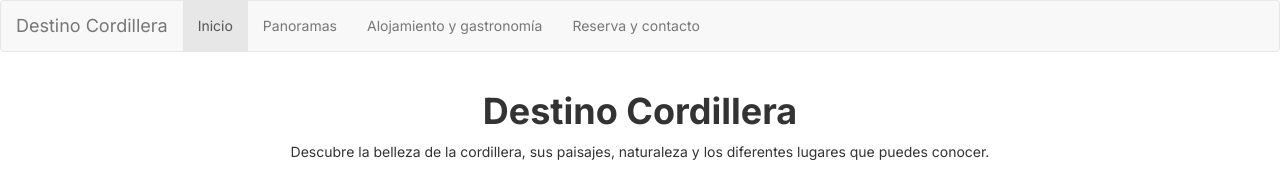
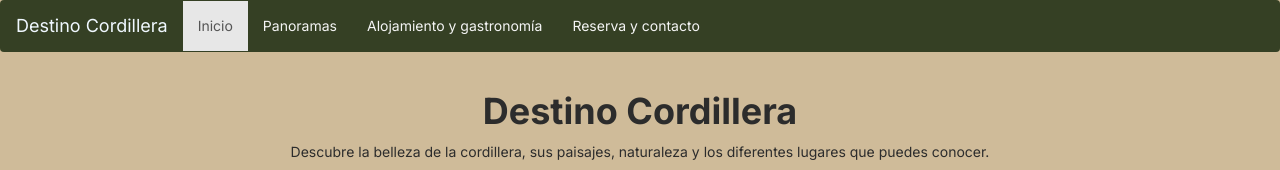
Before and after one commit to Benja-ms/PR1-DW, a plain HTML site: page proyecto/index.html in a window 1280 px wide. Shown: the top 170 px of the page. Drawn offline with nearby package versions, Linux system fonts and the light colour scheme.

Commit message:
Cambios visuales

```diff
--- a/proyecto/css/style.css
+++ b/proyecto/css/style.css
@@ -1,13 +1,19 @@
 @import url('https://fonts.googleapis.com/css2?family=Inter:wght@100..900&display=swap');
+
 
 body {
   display: flex;
   flex-direction: column;
   min-height: 100vh;
   font-family: 'Inter', sans-serif;
-  background-color: white;
+  background-color: #cfbb99;
+  color: #2c2c2c;
 }
 
+.navbar-default{
+  background-color: #354024;
+  border-color: transparent;
+}
 .head {
   font-family: "Inter";
 }
@@ -74,10 +80,12 @@ body {
 
 /*------------Text Interaccion------------*/
 
+
 .text-interaction :hover{
+  transform: scale(1.06);
 
-  transition: 100ms ease;
 }
+
 
 
 /*------------Config Carrusel------------*/
@@ -120,6 +128,7 @@ footer.seccion {
   object-fit: fill;
   background-color: whitesmoke;
   color: black;
+  background-color: #7F945A;
 }
 
 
--- a/proyecto/index.html
+++ b/proyecto/index.html
@@ -38,31 +38,31 @@
 
         </button>
 
-        <a class="navbar-brand" href="index.html">
+        <a class="navbar-brand" href="index.html" style="color: aliceblue;">
           Destino Cordillera
         </a>
 
       </div>
 
 
-      <div class="collapse navbar-collapse" id="menu-principal">
+      <div  class="collapse navbar-collapse" id="menu-principal">
 
         <ul class="nav navbar-nav">
 
           <li class="active">
-            <a href="index.html">Inicio</a>
+            <a href="index.html" >Inicio</a>
           </li>
 
           <li class="text-interaction">
-            <a href="panoramas.html">Panoramas</a>
+            <a href="panoramas.html" style="color: whitesmoke;">Panoramas</a>
           </li>
 
           <li class="text-interaction">
-            <a href="alojamiento_gastronomia.html">Alojamiento y gastronomía</a>
+            <a style="color: whitesmoke;" href="alojamiento_gastronomia.html">Alojamiento y gastronomía</a>
           </li>
 
           <li class="text-interaction">
-            <a href="reservas_contacto.html">Reserva y contacto</a>
+            <a style="color: whitesmoke;" href="reservas_contacto.html">Reserva y contacto</a>
           </li>
 
         </ul>
@@ -190,10 +190,10 @@
 
         <div class="panel panel-default panel-fortaleza">
 
-          <div class="panel-body">
+          <div class="panel-body" >
 
             <h2>
-              <strong>Sobre Destino Cordillera</strong>
+              <strong >Sobre Destino Cordillera</strong>
             </h2>
 
             <p>
@@ -217,10 +217,10 @@
 
   <!-- ===================== FOOTER ===================== -->
 
-  <footer class="seccion">
-    <div class="container text-center seccion" >
+  <footer class="seccion" >
+    <div class="container text-center seccion"  >
     <h2>
-      <strong>Explora Destino Cordillera</strong>
+      <strong >Explora Destino Cordillera</strong>
     </h2>
 
 
```
